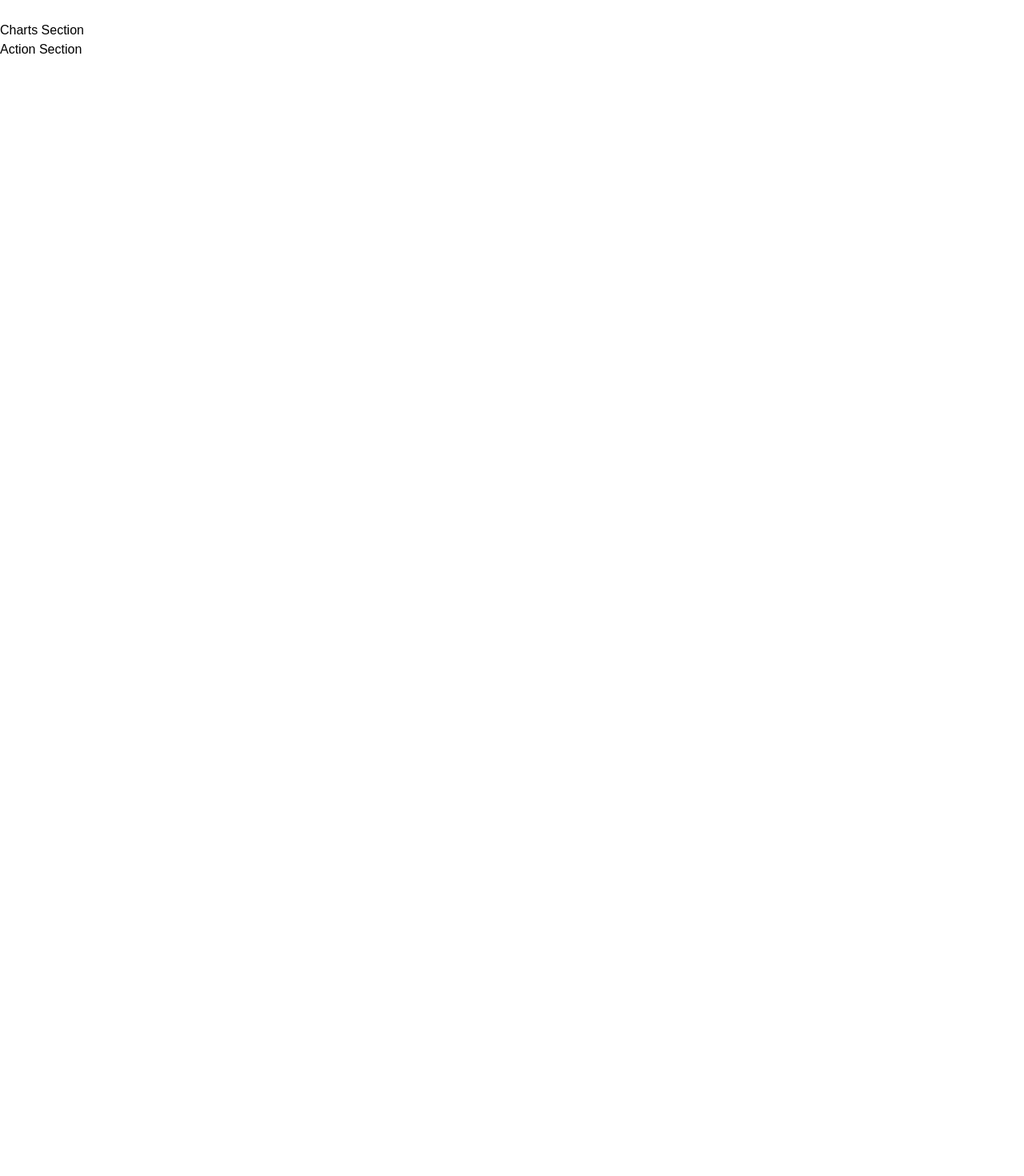
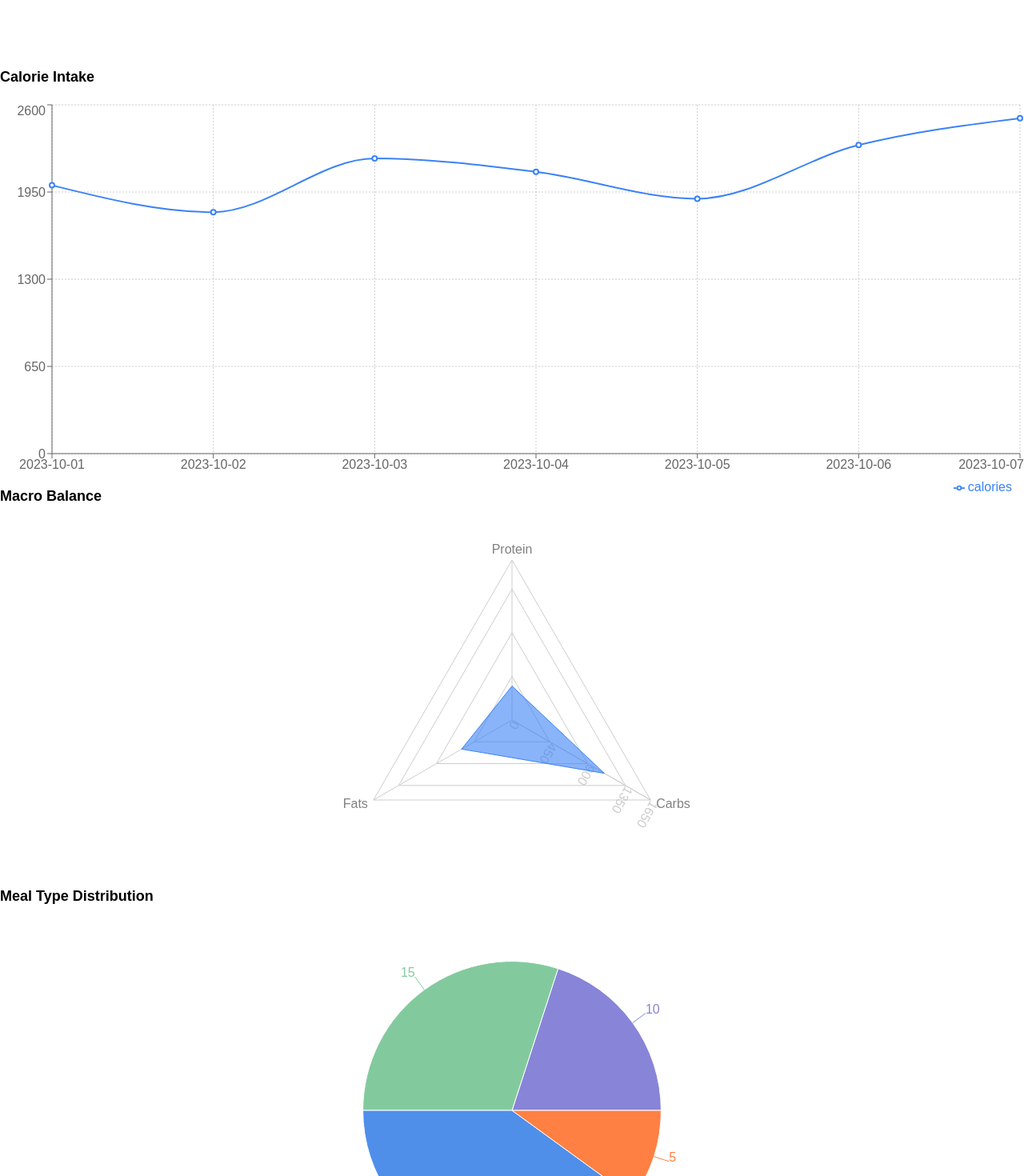
Before and after one commit to ayuzzz/cookcraft, a Next.js app: page /dashboard in a window 1280 px wide. Shown: the part 280-1750 px from the top of the page at 80% size. Before the commit the page ends 800 px from the top, so only its background shows below. Built offline with nearby package versions, Linux system fonts and the light colour scheme.

Commit message:
Added dashboard charts

```diff
--- a/package.json
+++ b/package.json
@@ -19,6 +19,7 @@
     "react": "19.1.0",
     "react-dom": "19.1.0",
     "react-hook-form": "^7.61.1",
+    "recharts": "^3.1.0",
     "zustand": "^5.0.6"
   },
   "devDependencies": {
--- a/src/app/dashboard/page.tsx
+++ b/src/app/dashboard/page.tsx
@@ -1,17 +1,46 @@
+import CalorieLineChart from "@/components/dashboard/caloriesLineChart";
+import MacroRadarChart from "@/components/dashboard/macroRadarChart";
+import MealTypePieChart from "@/components/dashboard/mealTypePieChart";
 import SummaryCards from "@/components/dashboard/SummaryCards";
+import { MealType } from "@/types/meal";
 
 export default function Dashboard() {
+  const caloriesLineChartData = [
+    { date: "2023-10-01", calories: 2000 },
+    { date: "2023-10-02", calories: 1800 },
+    { date: "2023-10-03", calories: 2200 },
+    { date: "2023-10-04", calories: 2100 },
+    { date: "2023-10-05", calories: 1900 },
+    { date: "2023-10-06", calories: 2300 },
+    { date: "2023-10-07", calories: 2500 }
+  ];
+
+  const macrosData = {
+    protein: 350,
+    carbs: 1100,
+    fats: 600
+  };
+
+  const mealTypeData = [
+    { mealType: MealType.Breakfast, value: 10 },
+    { mealType: MealType.Lunch, value: 15 },
+    { mealType: MealType.Dinner, value: 20 },
+    { mealType: MealType.Snack, value: 5 }
+  ];
+
   return (
     <main>
       <section className="container mx-auto py-8">
         <SummaryCards />
       </section>
 
-      <section>
-        <h1>Charts Section</h1>
+      <section className="container mx-auto py-8">
+        <CalorieLineChart data={caloriesLineChartData} />
+        <MacroRadarChart data={macrosData} />
+        <MealTypePieChart data={mealTypeData} />
       </section>
 
-      <section>
+      <section className="container mx-auto py-8">
         Action Section
       </section>
     </main>
--- a/src/components/dashboard/CaloriesLineChart.tsx
+++ b/src/components/dashboard/CaloriesLineChart.tsx
@@ -0,0 +1,20 @@
+'use client';
+import { LineChart, Line, XAxis, YAxis, Tooltip, ResponsiveContainer, Legend, CartesianGrid } from "recharts";
+
+export default function CalorieLineChart({ data }: { data: { date: string; calories: number }[] }) {
+  return (
+   <div className="w-full h-[500px] mt-6">
+        <h2 className="text-lg font-semibold mb-4">Calorie Intake</h2>
+        <ResponsiveContainer>
+            <LineChart data={data}>
+                <CartesianGrid strokeDasharray="2 2" />
+                <XAxis dataKey="date"/>
+                <YAxis />
+                <Tooltip />
+                <Line type="monotone" dataKey="calories" stroke="#3b82f6" strokeWidth={2} />
+                <Legend align="right"/>
+            </LineChart>
+        </ResponsiveContainer>
+    </div>
+  );
+}
--- a/src/components/dashboard/MacroRadarChart.tsx
+++ b/src/components/dashboard/MacroRadarChart.tsx
@@ -0,0 +1,43 @@
+'use client';
+import React from 'react';
+import { PolarAngleAxis, PolarGrid, PolarRadiusAxis, Radar, RadarChart, ResponsiveContainer, Tooltip } from "recharts";
+
+type MacroData = {
+    macro: string;
+    value: number;
+}
+
+type MacroDataProps = {
+    data : {protein: number, carbs: number, fats: number};
+}
+
+const MacroRadarChart = ({data}: MacroDataProps) => {
+    const chartData: MacroData[] = [
+        { macro: "Protein", value: data.protein },
+        { macro: "Carbs", value: data.carbs },
+        { macro: "Fats", value: data.fats },
+    ];
+
+    return (
+        <div className="w-full h-[500px] mt-6">
+            <h2 className="text-lg font-semibold mb-4">Macro Balance</h2>
+            <ResponsiveContainer>
+                <RadarChart data={chartData} outerRadius={200}>
+                    <PolarGrid />
+                    <PolarAngleAxis dataKey="macro" />
+                    <PolarRadiusAxis angle={-30} domain={[0, 1.5*Math.max(data.protein, data.carbs, data.fats)]} />
+                    <Radar
+                        name="Macro value"
+                        dataKey="value"
+                        stroke="#3b82f6"
+                        fill="#3b82f6"
+                        fillOpacity={0.6}
+                    />
+                    <Tooltip />
+                </RadarChart>
+            </ResponsiveContainer>
+        </div>
+    );
+};
+
+export default MacroRadarChart;
--- a/src/components/dashboard/MealTypePieChart.tsx
+++ b/src/components/dashboard/MealTypePieChart.tsx
@@ -0,0 +1,36 @@
+'use client';
+import React from 'react';
+import { ResponsiveContainer, PieChart, Pie, Legend, Tooltip, Cell } from 'recharts';
+
+type MealTypeProps = {
+    data: { mealType: string; value: number }[];
+}
+
+const MealTypePieChart = ({data}: MealTypeProps) => {
+  return (
+    <div className="w-full h-[500px]">
+      <h2 className="text-lg font-semibold mb-4">Meal Type Distribution</h2>
+      <ResponsiveContainer>
+        <PieChart>
+        <Pie
+          nameKey="mealType"
+          dataKey="value"
+          data={data}
+          label
+        >
+          {data.map((entry, index) => (
+            <Cell
+            key={`cell-${index}`}
+            fill={['#8884d8', '#82ca9d', '#4F8FEA', '#ff8042', '#8dd1e1', '#a4de6c', '#d0ed57'][index % 7]}
+            />
+          ))}
+        </Pie>
+        <Legend />
+        <Tooltip />
+        </PieChart>
+      </ResponsiveContainer>
+    </div>
+    );
+};
+
+export default MealTypePieChart;
```
Also changed, not shown: 1 other file (tests, documents, lock files or other folders).
